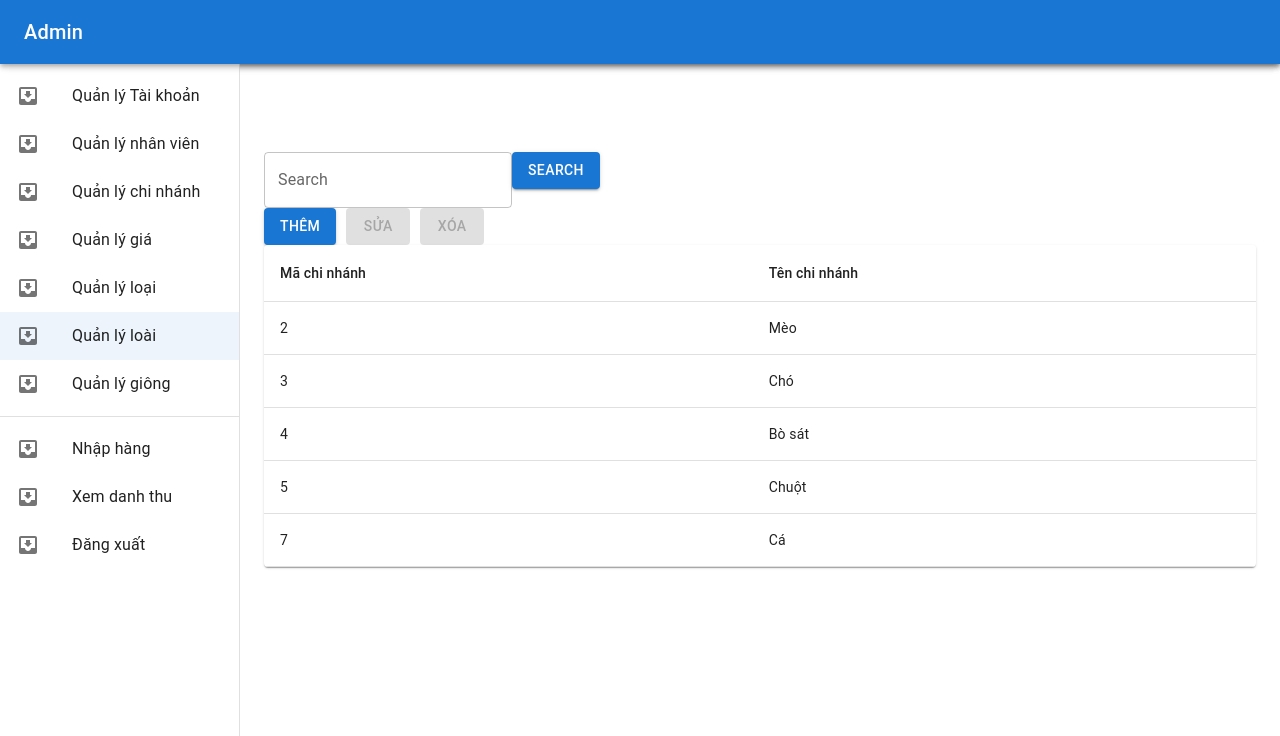
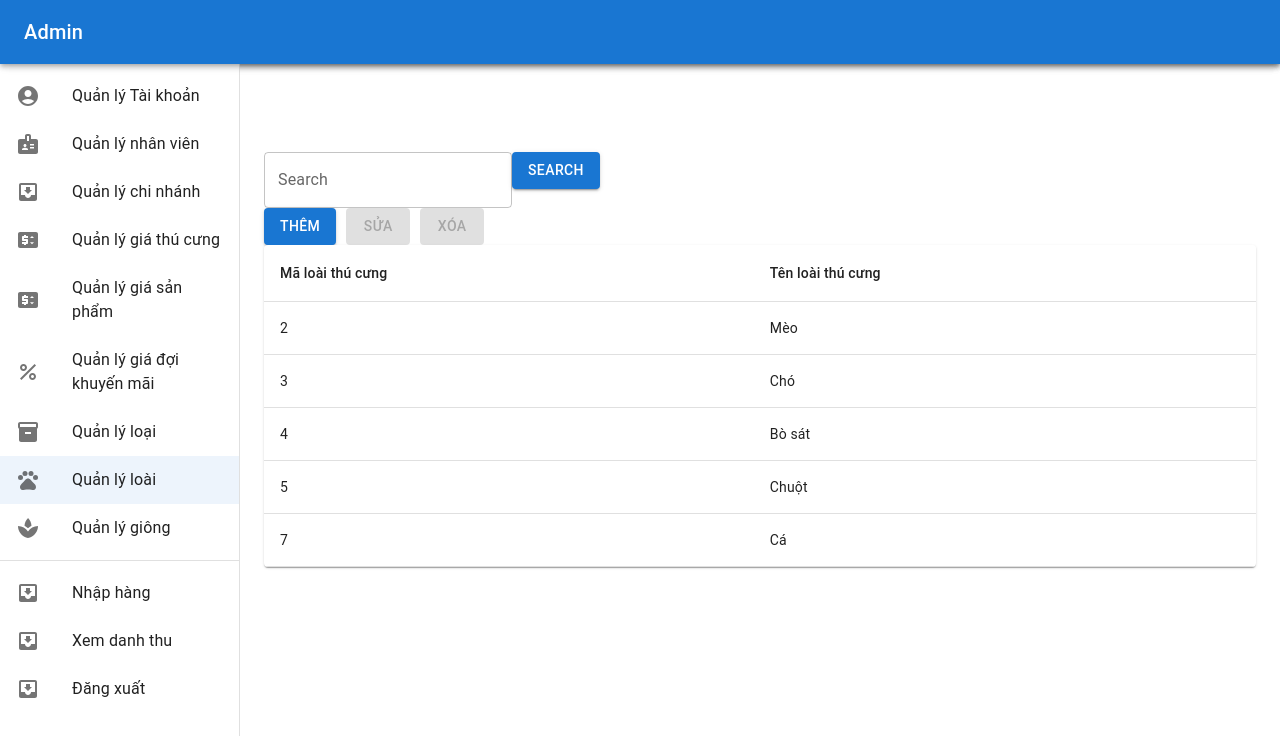
Before and after one commit to Rangdog/FrontendWebBanThuCung, a React (Vite) app in the folder frontend/: page /admin/loaithucung in a window 1280 px wide. Shown: the top 736 px of the page. Built offline with nearby package versions, Linux system fonts and the light colour scheme.

Commit message:
fix một số thứ

```diff
--- a/frontend/src/components/Login.jsx
+++ b/frontend/src/components/Login.jsx
@@ -21,8 +21,8 @@ const Login = ()=>{
     const {handleSubmit, control} = useForm()
     const submission = (data)=>{
         console.log(data)
-        AxiosInstance.post(`api/web/login/`,{
-            username:data.email,
+        AxiosInstance.post(`identity/login`,{
+            username:data.username,
             password: data.password,
         })
         .then((response) =>{
@@ -44,7 +44,7 @@ const Login = ()=>{
                             </Box>
                         </Box>
                         <Box className={"itemBox"}>
-                            <MyTextField label = {"Email"} name = {"email"} control={control}/>
+                            <MyTextField label = {"Username"} name = {"username"} control={control}/>
                         </Box>
                         <Box className={"itemBox"}>
                             <MyPassField label = {"Password"} name = {"password"} control={control}/>
--- a/frontend/src/components/ManagePet.jsx
+++ b/frontend/src/components/ManagePet.jsx
@@ -21,7 +21,7 @@ const AddBrandForm = ({ open, onClose, onSubmit }) => {
 
   return (
     <Dialog open={open} onClose={onClose}>
-      <DialogTitle>Thêm chi nhánh mới</DialogTitle>
+      <DialogTitle>Thêm loài thứ cưng mới</DialogTitle>
       <DialogContent>
         <form onSubmit={handleSubmit(handleFormSubmit)} noValidate>
           <TextField
@@ -55,7 +55,7 @@ const EditPetForm = ({ open, onClose, onSubmit, pet }) => {
 
     return (
       <Dialog open={open} onClose={onClose}>
-        <DialogTitle>Sửa chi nhánh</DialogTitle>
+        <DialogTitle>Sửa loài thú cưng</DialogTitle>
         <DialogContent>
           <form onSubmit={handleSubmit(handleFormSubmit)} noValidate>
             <TextField
@@ -166,8 +166,8 @@ const ManageAccount = () => {
                 <Table stickyHeader aria-label="sticky table">
                 <TableHead>
                     <TableRow>
-                        <TableCell>Mã chi nhánh</TableCell>
-                        <TableCell>Tên chi nhánh</TableCell>
+                        <TableCell>Mã loài thú cưng</TableCell>
+                        <TableCell>Tên loài thú cưng</TableCell>
                     </TableRow>
                 </TableHead>
                 <TableBody>
--- a/frontend/src/components/ManageType.jsx
+++ b/frontend/src/components/ManageType.jsx
@@ -21,7 +21,7 @@ const AddBrandForm = ({ open, onClose, onSubmit }) => {
 
   return (
     <Dialog open={open} onClose={onClose}>
-      <DialogTitle>Thêm chi nhánh mới</DialogTitle>
+      <DialogTitle>Thêm loại mới</DialogTitle>
       <DialogContent>
         <form onSubmit={handleSubmit(handleFormSubmit)} noValidate>
           <TextField
@@ -55,7 +55,7 @@ const EditBrandForm = ({ open, onClose, onSubmit, loai }) => {
 
     return (
       <Dialog open={open} onClose={onClose}>
-        <DialogTitle>Sửa chi nhánh</DialogTitle>
+        <DialogTitle>Sửa loại</DialogTitle>
         <DialogContent>
           <form onSubmit={handleSubmit(handleFormSubmit)} noValidate>
             <TextField
@@ -166,8 +166,8 @@ const ManageAccount = () => {
                 <Table stickyHeader aria-label="sticky table">
                 <TableHead>
                     <TableRow>
-                        <TableCell>Mã chi nhánh</TableCell>
-                        <TableCell>Tên chi nhánh</TableCell>
+                        <TableCell>Mã loại sản phẩm</TableCell>
+                        <TableCell>Tên loại sản phẩm</TableCell>
                     </TableRow>
                 </TableHead>
                 <TableBody>
--- a/frontend/src/components/NavbarAdmin.jsx
+++ b/frontend/src/components/NavbarAdmin.jsx
@@ -13,6 +13,13 @@ import ListItemIcon from '@mui/material/ListItemIcon';
 import ListItemText from '@mui/material/ListItemText';
 import InboxIcon from '@mui/icons-material/MoveToInbox';
 import MailIcon from '@mui/icons-material/Mail';
+import AccountCircleIcon from '@mui/icons-material/AccountCircle';
+import BadgeIcon from '@mui/icons-material/Badge';
+import PetsIcon from '@mui/icons-material/Pets';
+import PriceChangeIcon from '@mui/icons-material/PriceChange';
+import Inventory2Icon from '@mui/icons-material/Inventory2';
+import SpaIcon from '@mui/icons-material/Spa';
+import PercentIcon from '@mui/icons-material/Percent';
 import {Link, useLocation} from 'react-router-dom';
 const drawerWidth = 240;
 
@@ -44,7 +51,7 @@ export default function NavbarAdmin(props) {
               <ListItem key={1} disablePadding>
                 <ListItemButton component = {Link} to = "/admin" selected={"/admin" === path} >
                   <ListItemIcon>
-                   <InboxIcon />
+                   <AccountCircleIcon />
                   </ListItemIcon>
                   <ListItemText primary={"Quản lý Tài khoản"} />
                 </ListItemButton>
@@ -53,7 +60,7 @@ export default function NavbarAdmin(props) {
               <ListItem key={2} disablePadding>
                 <ListItemButton component = {Link} to = "/admin/nhanvien" selected={"/admin/nhanvien" === path}>
                   <ListItemIcon>
-                   <InboxIcon />
+                   <BadgeIcon />
                   </ListItemIcon>
                   <ListItemText primary={"Quản lý nhân viên"} />
                 </ListItemButton>
@@ -69,36 +76,54 @@ export default function NavbarAdmin(props) {
               </ListItem>
 
               <ListItem key={4} disablePadding>
-                <ListItemButton component = {Link} to = "/admin/gia" selected={"/admin/gia" === path}>
+                <ListItemButton component = {Link} to = "/admin/giatc" selected={"/admin/giatc" === path}>
                   <ListItemIcon>
-                   <InboxIcon />
+                   <PriceChangeIcon />
                   </ListItemIcon>
-                  <ListItemText primary={"Quản lý giá"} />
+                  <ListItemText primary={"Quản lý giá thú cưng"} />
                 </ListItemButton>
               </ListItem>
 
               <ListItem key={5} disablePadding>
+                <ListItemButton component = {Link} to = "/admin/giasp" selected={"/admin/giasp" === path}>
+                  <ListItemIcon>
+                   <PriceChangeIcon />
+                  </ListItemIcon>
+                  <ListItemText primary={"Quản lý giá sản phẩm"} />
+                </ListItemButton>
+              </ListItem>
+
+              <ListItem key={12} disablePadding>
+                <ListItemButton component = {Link} to = "/admin/giakm" selected={"/admin/giakm" === path}>
+                  <ListItemIcon>
+                   <PercentIcon />
+                  </ListItemIcon>
+                  <ListItemText primary={"Quản lý giá đợi khuyến mãi"} />
+                </ListItemButton>
+              </ListItem>
+
+              <ListItem key={6} disablePadding>
                 <ListItemButton component = {Link} to = "/admin/loaisp" selected={"/admin/loaisp" === path}>
                   <ListItemIcon>
-                   <InboxIcon />
+                   <Inventory2Icon />
                   </ListItemIcon>
                   <ListItemText primary={"Quản lý loại"} />
                 </ListItemButton>
               </ListItem>
 
-              <ListItem key={6} disablePadding>
+              <ListItem key={7} disablePadding>
                 <ListItemButton component = {Link} to = "/admin/loaithucung" selected={"/admin/loaithucung" === path}>
                   <ListItemIcon>
-                   <InboxIcon />
+                   <PetsIcon />
                   </ListItemIcon>
                   <ListItemText primary={"Quản lý loài"} />
                 </ListItemButton>
               </ListItem>
 
-              <ListItem key={7} disablePadding>
+              <ListItem key={8} disablePadding>
                 <ListItemButton component = {Link} to = "/admin/giong" selected={"/admin/giong" === path}>
                   <ListItemIcon>
-                   <InboxIcon />
+                   <SpaIcon />
                   </ListItemIcon>
                   <ListItemText primary={"Quản lý giông"} />
                 </ListItemButton>
@@ -107,7 +132,7 @@ export default function NavbarAdmin(props) {
           <Divider />
           <List>
 
-              <ListItem key={8} disablePadding>
+              <ListItem key={9} disablePadding>
                 <ListItemButton>
                   <ListItemIcon>
                      <InboxIcon />
@@ -116,7 +141,7 @@ export default function NavbarAdmin(props) {
                 </ListItemButton>
               </ListItem>
 
-              <ListItem key={9} disablePadding>
+              <ListItem key={10} disablePadding>
                 <ListItemButton>
                   <ListItemIcon>
                      <InboxIcon />
@@ -125,7 +150,7 @@ export default function NavbarAdmin(props) {
                 </ListItemButton>
               </ListItem>
 
-              <ListItem key={10} disablePadding>
+              <ListItem key={11} disablePadding>
                 <ListItemButton>
                   <ListItemIcon>
                      <InboxIcon />
```
